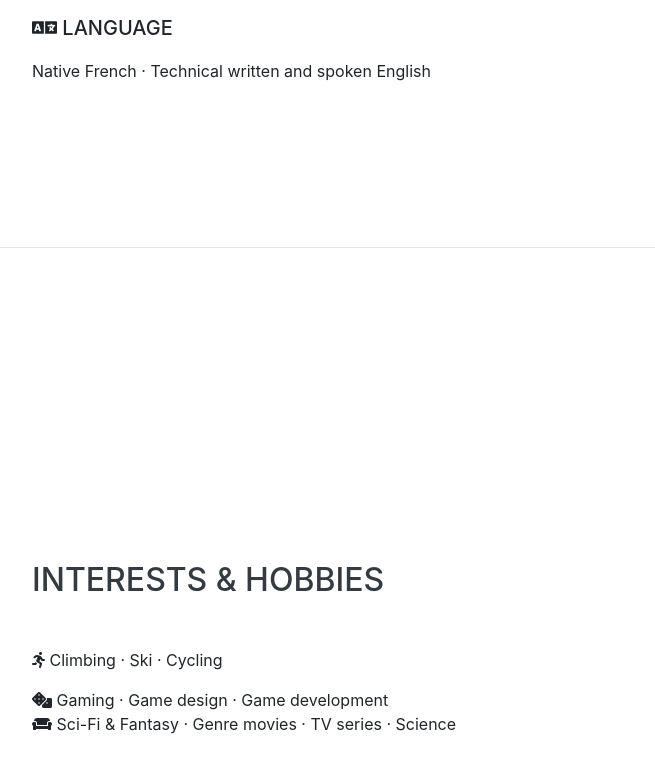
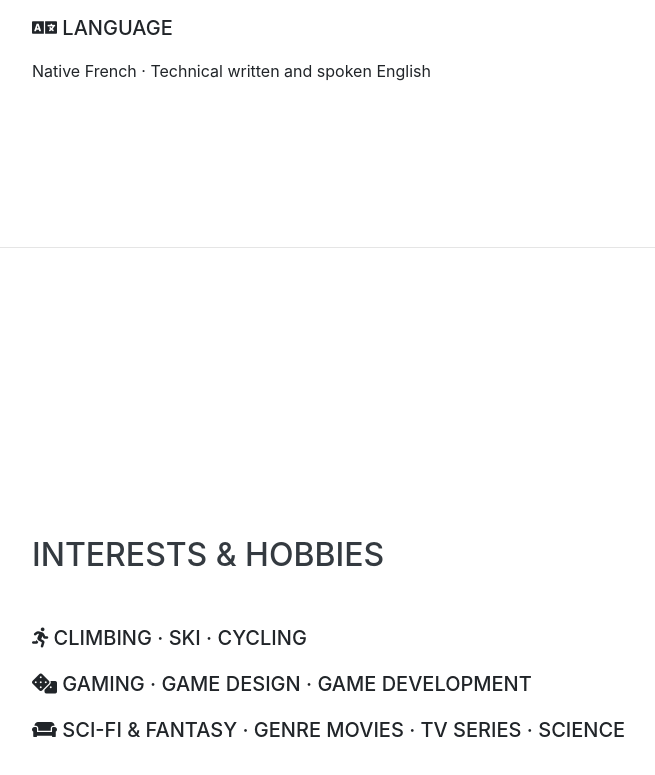
Before and after one commit to AlexandreBattutPro/alexandrebattut.github.io, a website with bundled scripts: page index.html in a window 1280 px wide. Shown: the part 3362-4137 px from the top of the page, without its empty margins (288-943 px from the left). Built offline with nearby package versions, Linux system fonts and the light colour scheme; a web font is replaced by a local one.

Commit message:
update hobbies layout

```diff
--- a/index.html
+++ b/index.html
@@ -222,9 +222,9 @@
     <section class="resume-section p-3 p-lg-5 d-flex align-items-center" id="interests">
       <div class="w-100">
         <h2 class="mb-5">Interests & Hobbies</h2>
-        <p><i class="fas fa-running"></i> Climbing · Ski · Cycling</p>
-        <p class="mb-0"><i class="fas fa-dice"></i> Gaming · Game design · Game development</p>
-        <p class="mb-0"><i class="fas fa-couch"></i></i> Sci-Fi & Fantasy · Genre movies · TV series · Science</p>
+        <div class="subheading mb-3"><i class="fas fa-running"></i> Climbing · Ski · Cycling</div>
+        <div class="subheading mb-3"><i class="fas fa-dice"></i> Gaming · Game design · Game development</div>
+        <div class="subheading mb-3"><i class="fas fa-couch"></i></i> Sci-Fi & Fantasy · Genre movies · TV series · Science</div>
       </div>
     </section>
 
```
